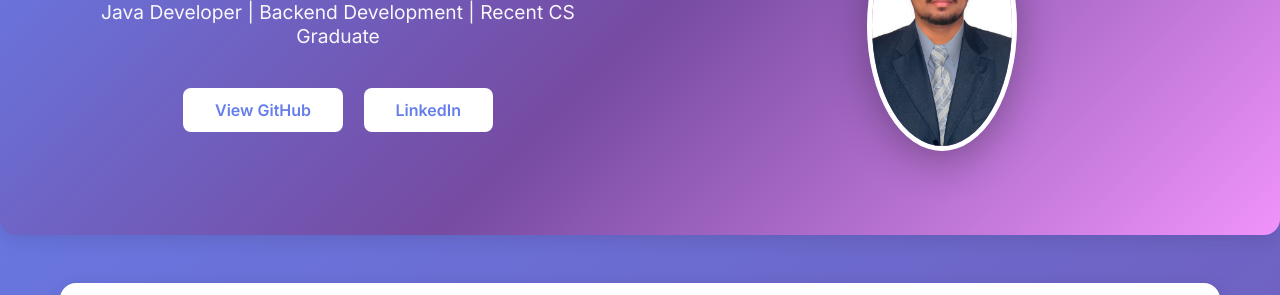
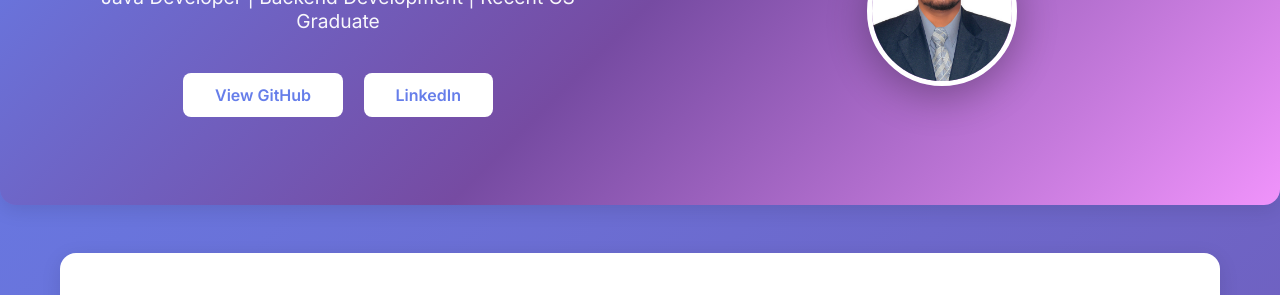
Before and after one commit to Himanth20/Portfolio, a plain HTML site: page index.html in a window 1280 px wide. Shown: the part 304-599 px from the top of the page. Drawn offline with Linux system fonts and the light colour scheme.

Commit message:
Change profile image shape to perfect circle

```diff
--- a/index.html
+++ b/index.html
@@ -102,7 +102,7 @@
                 </div>
                 <div class="hero-image">
                     <!-- In your header or About section -->
-                        <img src="profile.jpg" alt="Burra Himanth Sai" style="width:150px;border-radius:50%;">
+                        <img src="profile.jpg" alt="Burra Himanth Sai" style="height:150px;width:150px;border-radius:50%;">
 
                 </div>
             </div>
```
